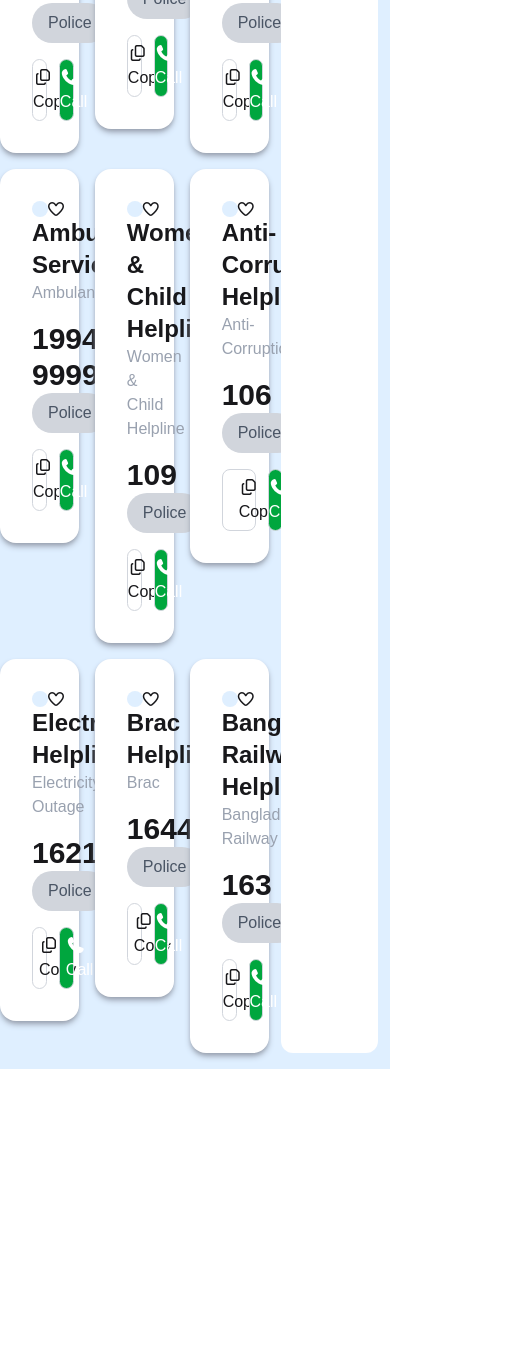
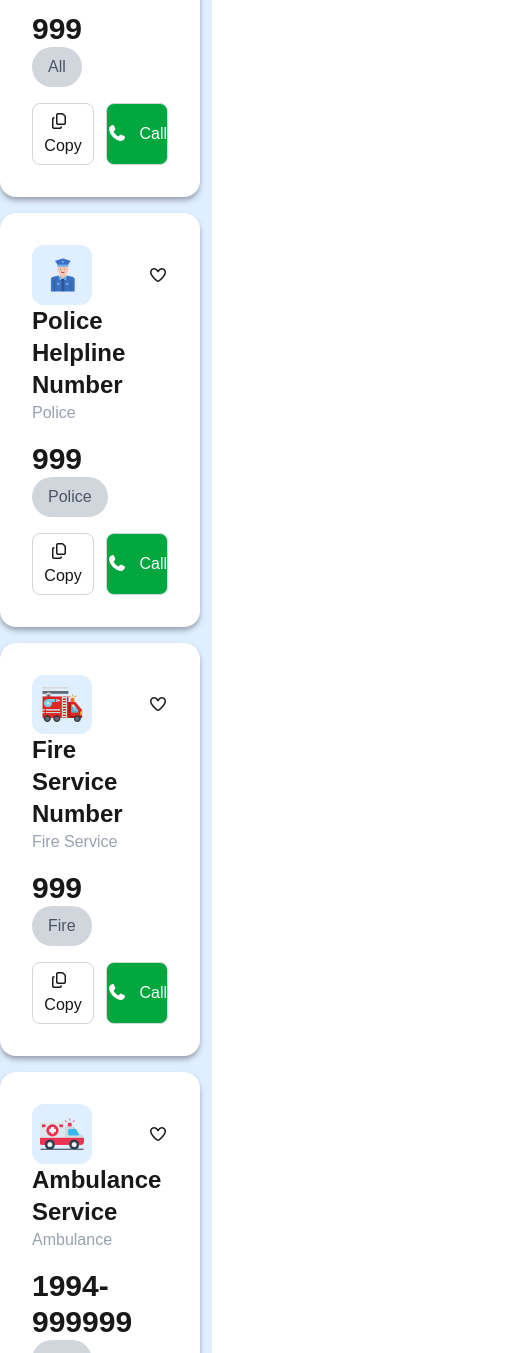
Before and after one commit to tafhim88/assaignment-5, a plain HTML site: page index.html in a window 390 px wide. Shown: the part 647-2000 px from the top of the page, 521 px wide, since content can reach past the window. Before the commit the page ends 1716 px from the top, so only its background shows below. Drawn offline with nearby package versions, Linux system fonts and the light colour scheme; a web font is replaced by a local one.

Commit message:
uplod responsiv

```diff
--- a/index.html
+++ b/index.html
@@ -42,7 +42,9 @@
       <section>
         <!-- --------------------------------nav----------------------------- -->
 
-        <nav class="flex justify-between items-center my-[24px] mx-[60px]">
+        <nav
+          class="flex justify-between items-center py-[24px] lg:mx-[60px] bg-white"
+        >
           <div class="flex">
             <img class="w-[60px]" src="./assets/logo.png" alt="" />
             <h1 class="font-bold text-[#006747] text-2xl ml-3">
@@ -50,23 +52,23 @@
               Service
             </h1>
           </div>
-          <div class="flex gap-3">
+          <div class="flex lg:gap-3 gap-1.5">
             <p
-              class="flex px-[30px] items-center py-[12px] bg-[#41ff6a10] rounded-full"
+              class="flex px-3 lg:px-[30px] items-center py-[12px] bg-[#41ff6a2e] rounded-full"
             >
               <span id="heart-icon" class="font-bold">0</span
               ><img class="w-[30px] ml-3" src="./assets/heart.png" alt="" />
             </p>
             <p
-              class="flex items-center px-[30px] gap-3 py-[12px] bg-[#41ff6a10] rounded-full"
+              class="flex items-center px-2 lg:px-[30px] gap-3 py-[12px] bg-[#41ff6a2d] rounded-full"
             >
               <span id="coin" class="font-bold">100</span
               ><img class="w-[30px]" src="./assets/coin.png" alt="" />
             </p>
             <p
-              class="flex px-[30px] py-[12px] bg-[#00A63E] text-white gap-1 rounded-full text-lg font-semibold"
+              class="flex px-2 lg:px-[30px] py-[12px] bg-[#00A63E] text-white gap-1 rounded-full text-lg font-semibold"
             >
-              <span>0</span> copy
+              <span id="copy-counter">0</span> copy
             </p>
           </div>
         </nav>
@@ -93,7 +95,7 @@
     <!-- -----------------------------------main card section-------------- -->
 
     <main class="flex pb-4">
-      <section class="grid grid-cols-3 basis-4/5 mt-[32px] gap-4">
+      <section class="grid lg:grid-cols-3 lg:basis-4/5 mt-[32px] gap-4">
         <section>
           <!----------- national emargrency card ------------->
           <div class="bg-white rounded-2xl p-[32px] shadow-md shadow-gray-400">
@@ -107,18 +109,20 @@
             </div>
             <div>
               <h1 class="font-bold text-2xl">National Emergency Number</h1>
-              <p class="text-gray-400">National Emergency</p>
+              <h1 class="text-gray-400">National Emergency</h1>
             </div>
             <div class="my-4">
-              <h1 class="text-3xl font-bold">999</h1>
+              <p class="text-3xl font-bold">999</p>
               <p
                 class="bg-gray-300 inline-block p-2 px-4 rounded-full text-gray-600"
               >
-                Police
+                All
               </p>
             </div>
             <div class="flex gap-3">
-              <button class="w-full border-1 py-1.5 border-gray-300 rounded-lg">
+              <button
+                class="copy-btn w-full border-1 py-1.5 border-gray-300 rounded-lg"
+              >
                 <i class="fa-regular fa-copy mr-2"></i>Copy
               </button>
               <button
@@ -143,10 +147,10 @@
             </div>
             <div>
               <h1 class="font-bold text-2xl">Police Helpline Number</h1>
-              <p class="text-gray-400">Police</p>
+              <h1 class="text-gray-400">Police</h1>
             </div>
             <div class="my-4">
-              <h1 class="text-3xl font-bold">999</h1>
+              <p class="text-3xl font-bold">999</p>
               <p
                 class="bg-gray-300 inline-block p-2 px-4 rounded-full text-gray-600"
               >
@@ -154,7 +158,9 @@
               </p>
             </div>
             <div class="flex gap-3">
-              <button class="w-full border-1 py-1.5 border-gray-300 rounded-lg">
+              <button
+                class="copy-btn w-full border-1 py-1.5 border-gray-300 rounded-lg"
+              >
                 <i class="fa-regular fa-copy mr-2"></i>Copy
               </button>
               <button
@@ -178,18 +184,20 @@
             </div>
             <div>
               <h1 class="font-bold text-2xl">Fire Service Number</h1>
-              <p class="text-gray-400">Fire Service</p>
+              <h1 class="text-gray-400">Fire Service</h1>
             </div>
             <div class="my-4">
-              <h1 class="text-3xl font-bold">999</h1>
+              <p class="text-3xl font-bold">999</p>
               <p
                 class="bg-gray-300 inline-block p-2 px-4 rounded-full text-gray-600"
               >
-                Police
+                Fire
               </p>
             </div>
             <div class="flex gap-3">
-              <button class="w-full border-1 py-1.5 border-gray-300 rounded-lg">
+              <button
+                class="copy-btn w-full border-1 py-1.5 border-gray-300 rounded-lg"
+              >
                 <i class="fa-regular fa-copy mr-2"></i>Copy
               </button>
               <button
@@ -213,18 +221,20 @@
             </div>
             <div>
               <h1 class="font-bold text-2xl">Ambulance Service</h1>
-              <p class="text-gray-400">Ambulance</p>
+              <h1 class="text-gray-400">Ambulance</h1>
             </div>
             <div class="my-4">
-              <h1 class="text-3xl font-bold">1994-999999</h1>
+              <p class="text-3xl font-bold">1994-999999</p>
               <p
                 class="bg-gray-300 inline-block p-2 px-4 rounded-full text-gray-600"
               >
-                Police
+                Fire
               </p>
             </div>
             <div class="flex gap-3">
-              <button class="w-full border-1 py-1.5 border-gray-300 rounded-lg">
+              <button
+                class="copy-btn w-full border-1 py-1.5 border-gray-300 rounded-lg"
+              >
                 <i class="fa-regular fa-copy mr-2"></i>Copy
               </button>
               <button
@@ -248,18 +258,20 @@
             </div>
             <div>
               <h1 class="font-bold text-2xl">Women & Child Helpline</h1>
-              <p class="text-gray-400">Women & Child Helpline</p>
+              <h1 class="text-gray-400">Women & Child Helpline</h1>
             </div>
             <div class="my-4">
-              <h1 class="text-3xl font-bold">109</h1>
+              <p class="text-3xl font-bold">109</p>
               <p
                 class="bg-gray-300 inline-block p-2 px-4 rounded-full text-gray-600"
               >
-                Police
+                Help
               </p>
             </div>
             <div class="flex gap-3">
-              <button class="w-full border-1 py-1.5 border-gray-300 rounded-lg">
+              <button
+                class="copy-btn w-full border-1 py-1.5 border-gray-300 rounded-lg"
+              >
                 <i class="fa-regular fa-copy mr-2"></i>Copy
               </button>
               <button
@@ -283,19 +295,19 @@
             </div>
             <div>
               <h1 class="font-bold text-2xl">Anti-Corruption Helpline</h1>
-              <p class="text-gray-400">Anti-Corruption</p>
+              <h1 class="text-gray-400">Anti-Corruption</h1>
             </div>
             <div class="my-4">
-              <h1 class="text-3xl font-bold">106</h1>
+              <p class="text-3xl font-bold">106</p>
               <p
                 class="bg-gray-300 inline-block p-2 px-4 rounded-full text-gray-600"
               >
-                Police
+                Govt.
               </p>
             </div>
             <div class="flex gap-3">
               <button
-                class="w-full border-1 py-1.5 p-[16px] border-gray-300 rounded-lg"
+                class="copy-btn w-full border-1 py-1.5 p-[16px] border-gray-300 rounded-lg"
               >
                 <i class="fa-regular fa-copy mr-2"></i>Copy
               </button>
@@ -320,18 +332,20 @@
             </div>
             <div>
               <h1 class="font-bold text-2xl">Electricity Helpline</h1>
-              <p class="text-gray-400">Electricity Outage</p>
+              <h1 class="text-gray-400">Electricity Outage</h1>
             </div>
             <div class="my-4">
-              <h1 class="text-3xl font-bold">16216</h1>
+              <p class="text-3xl font-bold">16216</p>
               <p
                 class="bg-gray-300 inline-block p-2 px-4 rounded-full text-gray-600"
               >
-                Police
+                Electricity
               </p>
             </div>
             <div class="flex gap-3">
-              <button class="w-full border-1 p-1.5 border-gray-300 rounded-lg">
+              <button
+                class="copy-btn w-full border-1 p-1.5 border-gray-300 rounded-lg"
+              >
                 <i class="fa-regular fa-copy mr-2"></i>Copy
               </button>
               <button
@@ -355,19 +369,19 @@
             </div>
             <div>
               <h1 class="font-bold text-2xl">Brac Helpline</h1>
-              <p class="text-gray-400">Brac</p>
+              <h1 class="text-gray-400">Brac</h1>
             </div>
             <div class="my-4">
-              <h1 class="text-3xl font-bold">16445</h1>
+              <p class="text-3xl font-bold">16445</p>
               <p
                 class="bg-gray-300 inline-block p-2 px-4 rounded-full text-gray-600"
               >
-                Police
+                NGO
               </p>
             </div>
             <div class="flex gap-3">
               <button
-                class="w-full py-1.5 border-1 p-1.5 border-gray-300 rounded-lg"
+                class="copy-btn w-full py-1.5 border-1 p-1.5 border-gray-300 rounded-lg"
               >
                 <i class="fa-regular fa-copy mr-2"></i>Copy
               </button>
@@ -392,18 +406,20 @@
             </div>
             <div>
               <h1 class="font-bold text-2xl">Bangladesh Railway Helpline</h1>
-              <p class="text-gray-400">Bangladesh Railway</p>
+              <h1 class="text-gray-400">Bangladesh Railway</h1>
             </div>
             <div class="my-4">
-              <h1 class="text-3xl font-bold">163</h1>
+              <p class="text-3xl font-bold">163</p>
               <p
                 class="bg-gray-300 inline-block p-2 px-4 rounded-full text-gray-600"
               >
-                Police
+                Travel
               </p>
             </div>
             <div class="flex gap-3">
-              <button class="w-full py-1.5 border-1 border-gray-300 rounded-lg">
+              <button
+                class="copy-btn w-full py-1.5 border-1 border-gray-300 rounded-lg"
+              >
                 <i class="fa-regular fa-copy mr-2"></i>Copy
               </button>
               <button
@@ -418,7 +434,10 @@
 
       <!---------------------------- call history---------------------- -->
 
-      <section id="call-history" class="w-1/4 bg-white mt-8 rounded-xl mx-3">
+      <section
+        id="call-history"
+        class="lg:w-1/4 bg-white mt-8 rounded-xl mx-3 w-1/2"
+      >
         <div class="flex justify-between px-4 mt-3 bg-white">
           <div class="flex items-center">
             <i class="fa-regular fa-clock mr-1.5"></i>
```
Also changed, not shown: index.js (+27 -2 lines).
